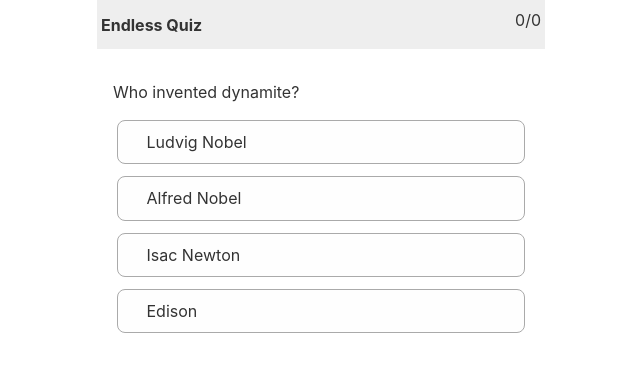
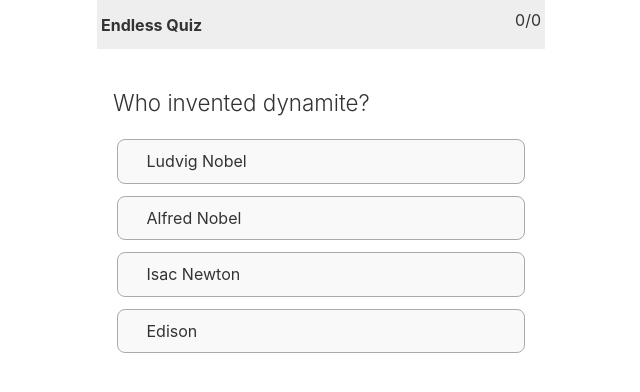
Before and after one commit to vsr/ndlssqz, a Svelte app: page / in a window 1280 px wide. Shown: the top 392 px of the page, without its empty margins (319-959 px from the left). Built offline with nearby package versions, Linux system fonts and the light colour scheme.

Commit message:
Highlight answers based on status

```diff
--- a/src/components/AnswerOption.svelte
+++ b/src/components/AnswerOption.svelte
@@ -9,11 +9,7 @@
   const dispatch = createEventDispatcher();
 
   $: ansClass =
-    correct === true
-      ? "correct"
-      : selected && correct === false
-      ? "incorrect"
-      : "";
+    correct === true ? "correct" : correct === false ? "incorrect" : "";
 </script>
 
 <style>
@@ -24,7 +20,7 @@
     border: 1px solid #aaa;
     margin: 0.75em 0.25em;
     cursor: pointer;
-    background-color: #fefefe;
+    background-color: #f9f9f9;
     transition: background-color 1s;
     line-height: 1.65em;
   }
@@ -33,10 +29,10 @@
     width: 1em;
   }
   .correct {
-    background-color: lightgreen;
+    background-color: lightskyblue;
   }
   .incorrect {
-    background-color: lightsalmon;
+    background-color: lightgrey;
   }
 </style>
 
--- a/src/components/Question.svelte
+++ b/src/components/Question.svelte
@@ -38,6 +38,11 @@
       };
     }
     answerOptions[answerIndex] = { ...answer, selected, correct };
+    answerOptions.forEach((o, i) => {
+      if (!o.hasOwnProperty("correct") || o.correct === null) {
+        answerOptions[i] = { ...o, correct: false };
+      }
+    });
     dispatch("answered", { correct });
   };
 </script>
@@ -49,8 +54,9 @@
     padding: 1em;
   }
   .q-text {
-    font-weight: 400;
-    line-height: 1.4em;
+    font-weight: 300;
+    line-height: 1.3em;
+    font-size: 1.4em;
   }
   .ans-options {
     padding: 0;
```
